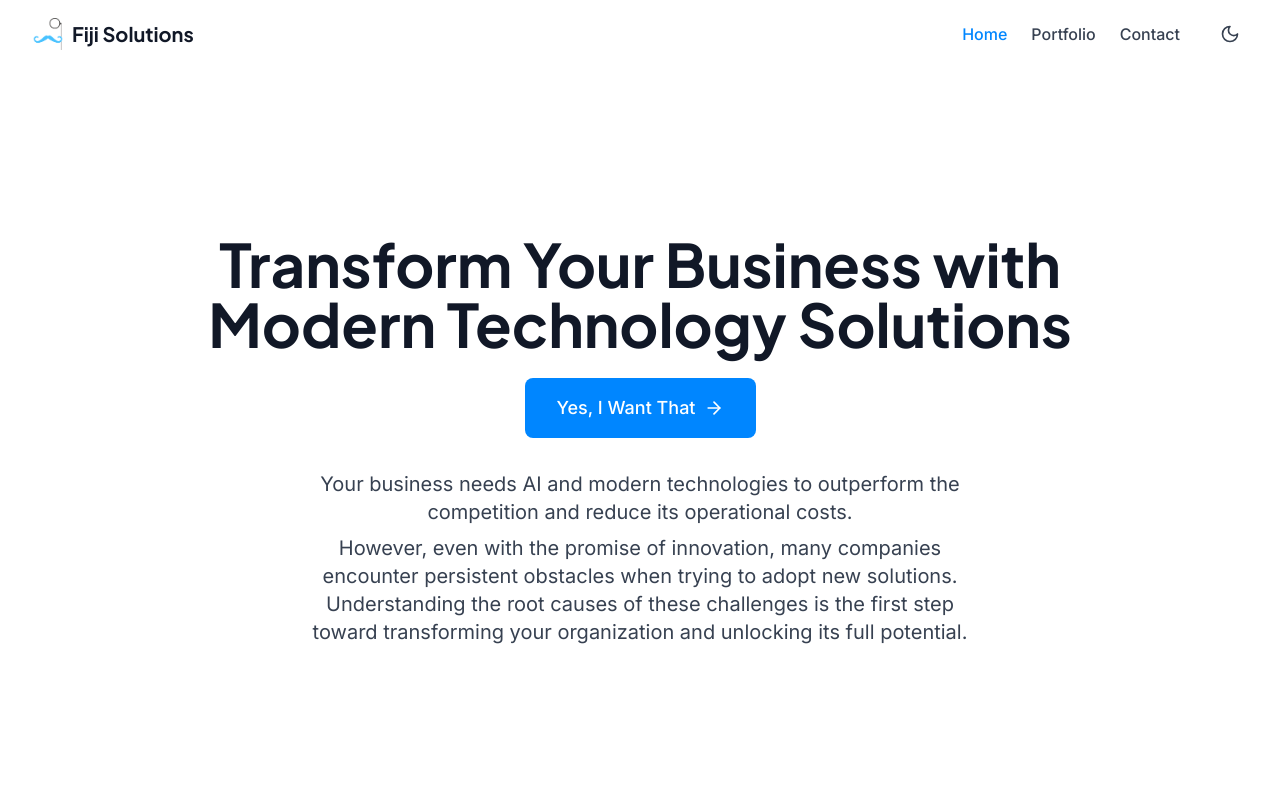
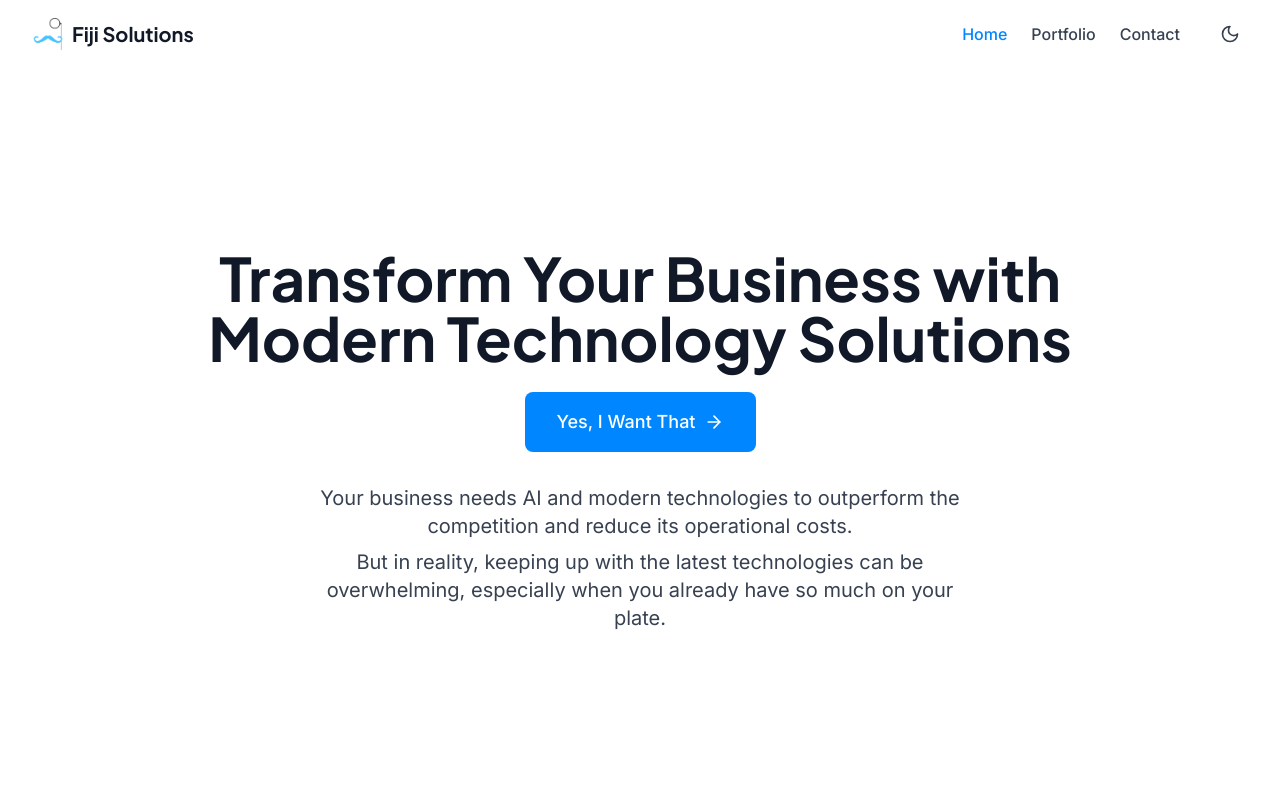
Before and after one commit to cmoutafidis/personal-brand, a React (Vite) app: page / in a window 1280 px wide. Shown: the top 800 px of the page. Built offline with nearby package versions, Linux system fonts and the light colour scheme.

Commit message:
Improvements

```diff
--- a/src/components/Hero.tsx
+++ b/src/components/Hero.tsx
@@ -52,7 +52,7 @@ const Hero: React.FC = () => {
             animate={{ opacity: 1 }}
             transition={{ delay: 0.4, duration: 0.5 }}
           >
-            However, even with the promise of innovation, many companies encounter persistent obstacles when trying to adopt new solutions. Understanding the root causes of these challenges is the first step toward transforming your organization and unlocking its full potential.
+            But in reality, keeping up with the latest technologies can be overwhelming, especially when you already have so much on your plate.
           </motion.p>
         </div>
       </div>
```
